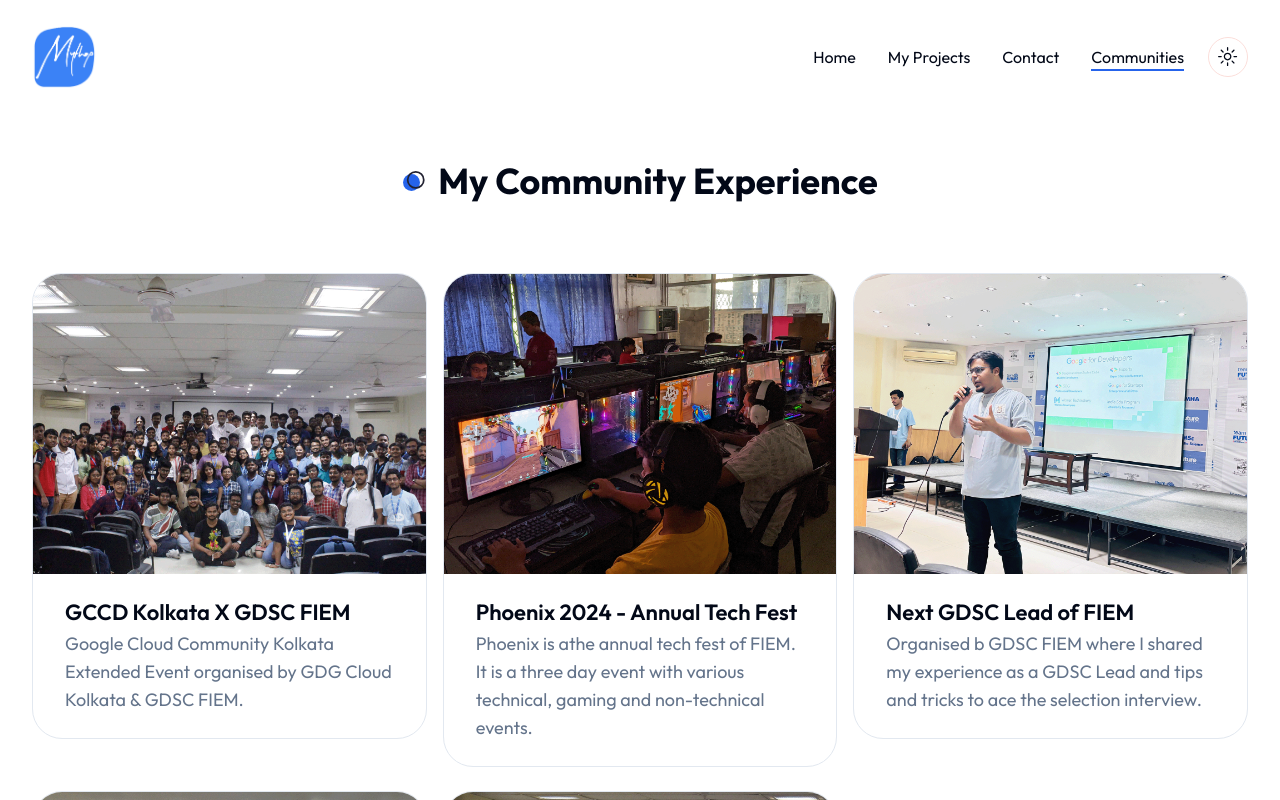
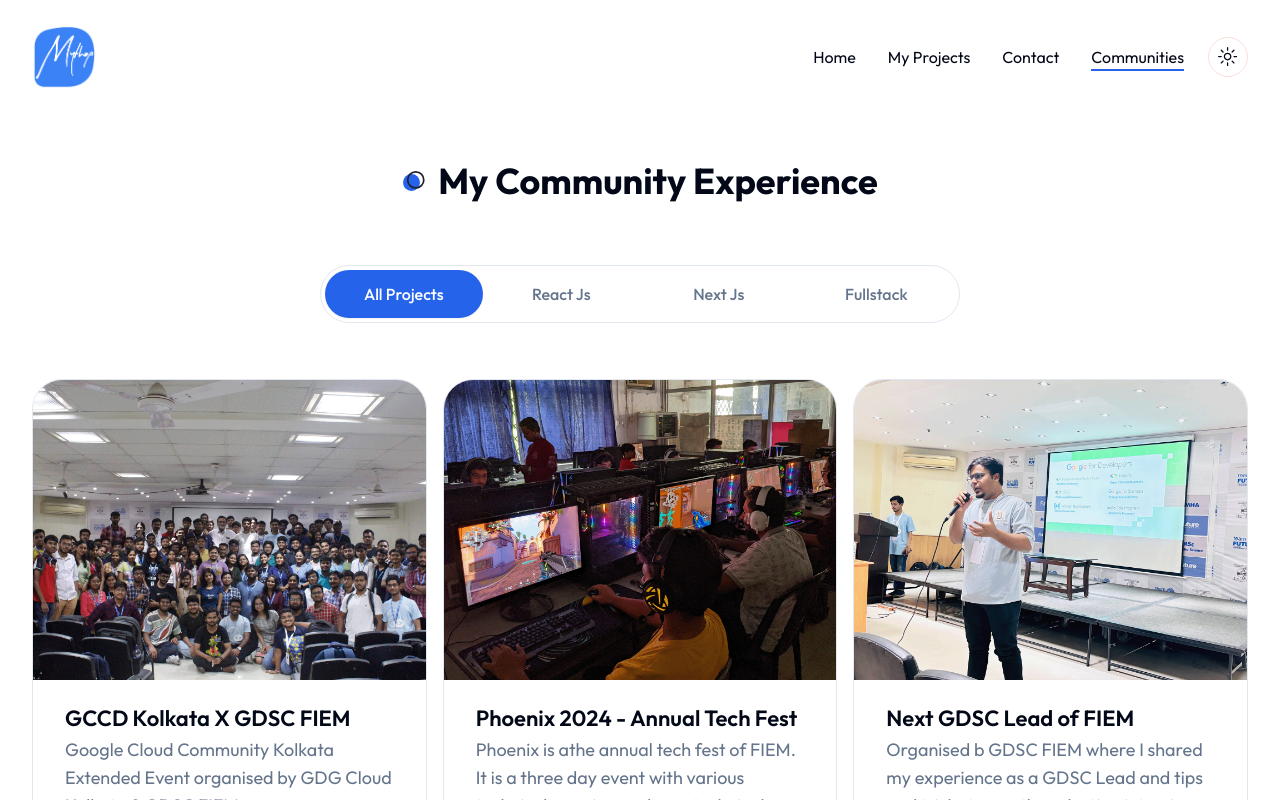
Before and after one commit to sanglap13/next-portfolio, a Next.js app: page /community in a window 1280 px wide. Shown: the top 800 px of the page. Built offline with nearby package versions, Linux system fonts and the light colour scheme.

Commit message:
chore: naming change in community components

```diff
--- a/app/community/page.tsx
+++ b/app/community/page.tsx
@@ -8,24 +8,24 @@ import { EVENTS_INFO } from "@/constants/EventsInfo";
 import { PROJECT_INFO } from "@/constants/ProjectInfo";
 import React, { useState } from "react";
 
-//categories
-const uniqueCategories = [
+//eventNames
+const uniqueEvents = [
   "all projects",
-  // ...Array.from(new Set(PROJECT_INFO.map((project) => project.category))),
-  ...new Set(EVENTS_INFO.map((project) => project.event_name)),
+  // ...Array.from(new Set(PROJECT_INFO.map((project) => project.eventName))),
+  ...new Set(EVENTS_INFO.map((event) => event.event_name)),
 ];
-console.log(uniqueCategories);
+console.log(uniqueEvents);
 
 const Community = () => {
-  const [categories, setCategories] = useState(uniqueCategories);
-  const [category, setCategory] = useState("all projects");
+  const [eventNames, setEventNames] = useState(uniqueEvents);
+  const [eventName, setEventName] = useState("all projects");
 
-  const filteredProjects = EVENTS_INFO.filter((project) => {
-    return category === "all projects"
-      ? project
-      : project.event_name === category;
+  const filteredEvents = EVENTS_INFO.filter((event) => {
+    return eventName === "all projects"
+      ? event
+      : event.event_name === eventName;
   });
-  console.log(filteredProjects);
+  console.log(filteredEvents);
   return (
     <section className="min-h-screen pt-12">
       <div className="container mx-auto">
@@ -33,27 +33,27 @@ const Community = () => {
           My Community Experience
         </h2>
         {/* tabs */}
-        <Tabs defaultValue={category} className="mb-24 xl:mb-48">
-          {/* <TabsList className="w-full grid h-full md:grid-cols-4 lg:max-w-[640px] mb-12 mx-auto md:border dark:border-none">
-            {categories.map((category, index) => {
+        <Tabs defaultValue={eventName} className="mb-24 xl:mb-48">
+          <TabsList className="w-full grid h-full md:grid-cols-4 lg:max-w-[640px] mb-12 mx-auto md:border dark:border-none">
+            {eventNames.map((eventName, index) => {
               return (
                 <TabsTrigger
-                  onClick={() => setCategory(category)}
-                  value={category}
+                  onClick={() => setEventName(eventName)}
+                  value={eventName}
                   key={index}
                   className="capitalize w-[162px] md:w-auto"
                 >
-                  {category}
+                  {eventName}
                 </TabsTrigger>
               );
             })}
-          </TabsList> */}
+          </TabsList>
           {/* tabs content */}
           <div className="text-lg xl:mt-8 grid grid-cols-1 lg:grid-cols-3 gap-4">
-            {filteredProjects.map((project, index) => {
+            {filteredEvents.map((event, index) => {
               return (
-                <TabsContent value={category} key={index}>
-                  <CommunityCard event={project} />
+                <TabsContent value={eventName} key={index}>
+                  <CommunityCard event={event} />
                 </TabsContent>
               );
             })}
```
